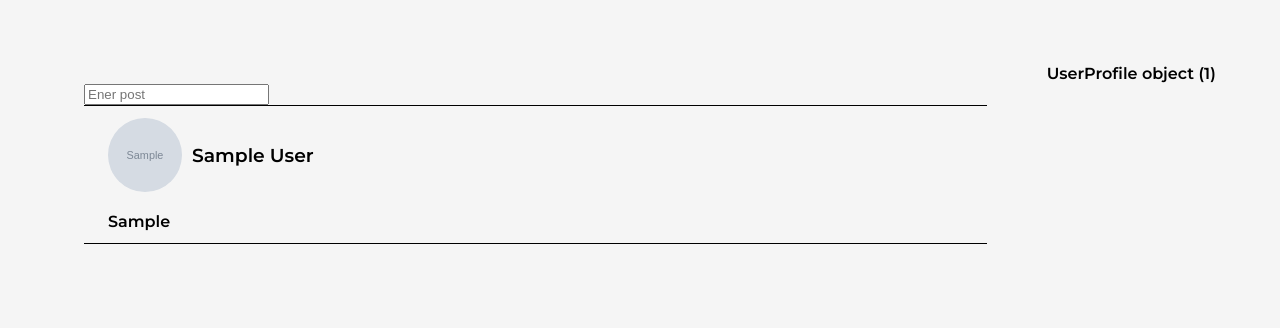
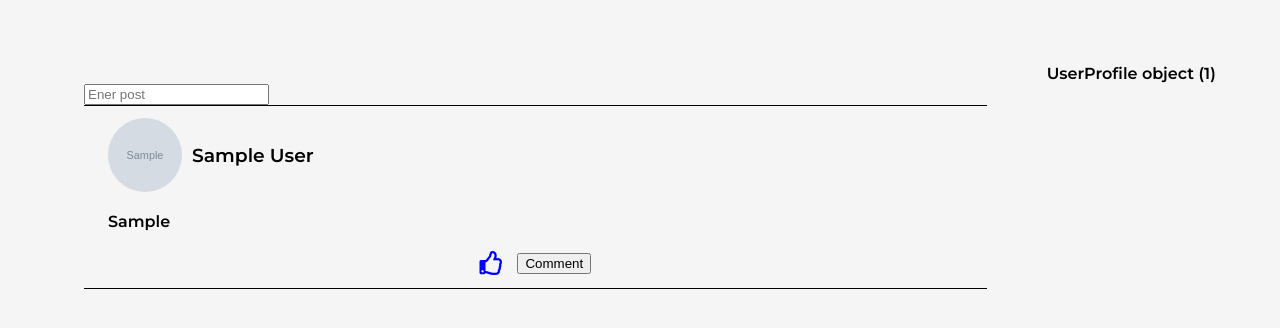
Before and after one commit to ChavdarStoilov/MindShareHub, a Django app: page / in a window 1280 px wide. Shown: the part 79-407 px from the top of the page. Run offline with Django 4.2, Linux system fonts and the light colour scheme; a user stored in the database is signed in; tables that the repository leaves empty hold one stand-in row (values such as "Sample post"); grey boxes marked "Sample" are stand-in pictures.

Commit message:
Added like butto, comment button and func to show commets

```diff
--- a/back-end/mindsharehub/static/css/main/homePage.css
+++ b/back-end/mindsharehub/static/css/main/homePage.css
@@ -100,6 +100,43 @@ html, body {
     padding: 12px 24px;
 }
 
+.fa-thumbs-up {
+    font-size: 24px;
+    color: blue;
+}
+
+.actions {
+    display: flex;
+    flex-direction: row;
+    gap: 14px;
+    align-items: center;
+    justify-content: center;
+}
+
+.comments {
+    display: none;
+    flex-direction: column;
+    gap: 4px;
+}
+
+.comment {
+    display: flex;
+    flex-direction: column;
+}
+
+.sent-comment {
+    width: 100%;
+}
+
+.sent-comment input {
+    width: 90%;
+    margin-right: 18px;
+}
+
+.sent-comment i {
+    cursor: pointer;
+}
+
 .friends {
     margin-top: 50px;
     width: 15%;
--- a/back-end/mindsharehub/static/js/homePage.js
+++ b/back-end/mindsharehub/static/js/homePage.js
@@ -51,3 +51,15 @@ function closePostModal() {
     modal.style.display = 'none'
 
 }
+
+function showComments(pk) {
+    const comments = document.querySelector(`.comments-${pk}`)
+
+    if (comments.style.display === "flex") {
+        comments.style.display = "none"
+    }
+    else {
+        comments.style.display = "flex"
+    }
+
+}
--- a/back-end/mindsharehub/templates/main/home.html
+++ b/back-end/mindsharehub/templates/main/home.html
@@ -27,6 +27,23 @@
                     <div class="user-post">
                         {{field.post}}
                     </div>
+                    <div class="actions">
+                        <form>
+                            <a><i class="far fa-thumbs-up"></i></a>
+                        </form>
+                        <button onclick="showComments({{field.pk}});">Comment</button>
+                    </div>
+
+                    <div class="comments comments-{{field.pk}}">
+                        <div class="comment">
+                            <h3>Test 1</h3>
+                            <p>asdasdasdas</p>
+                        </div>
+                        <div class="sent-comment">
+                            <input type="text" name="comment"></input>
+                            <i class="fas fa-paper-plane"></i>
+                        </div>
+                    </div>
                 </div>
             {% endfor %}
         </section>
```
